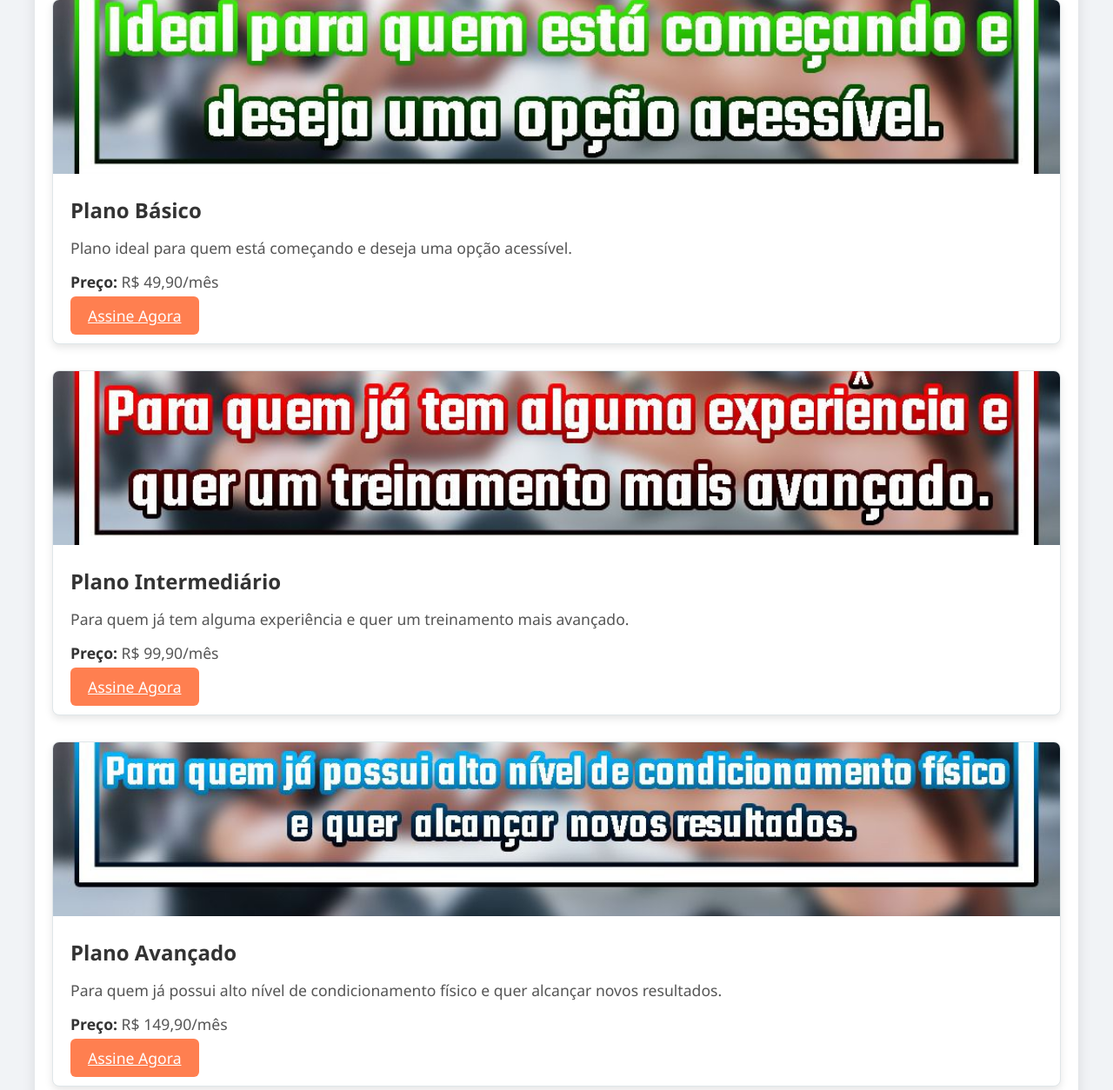
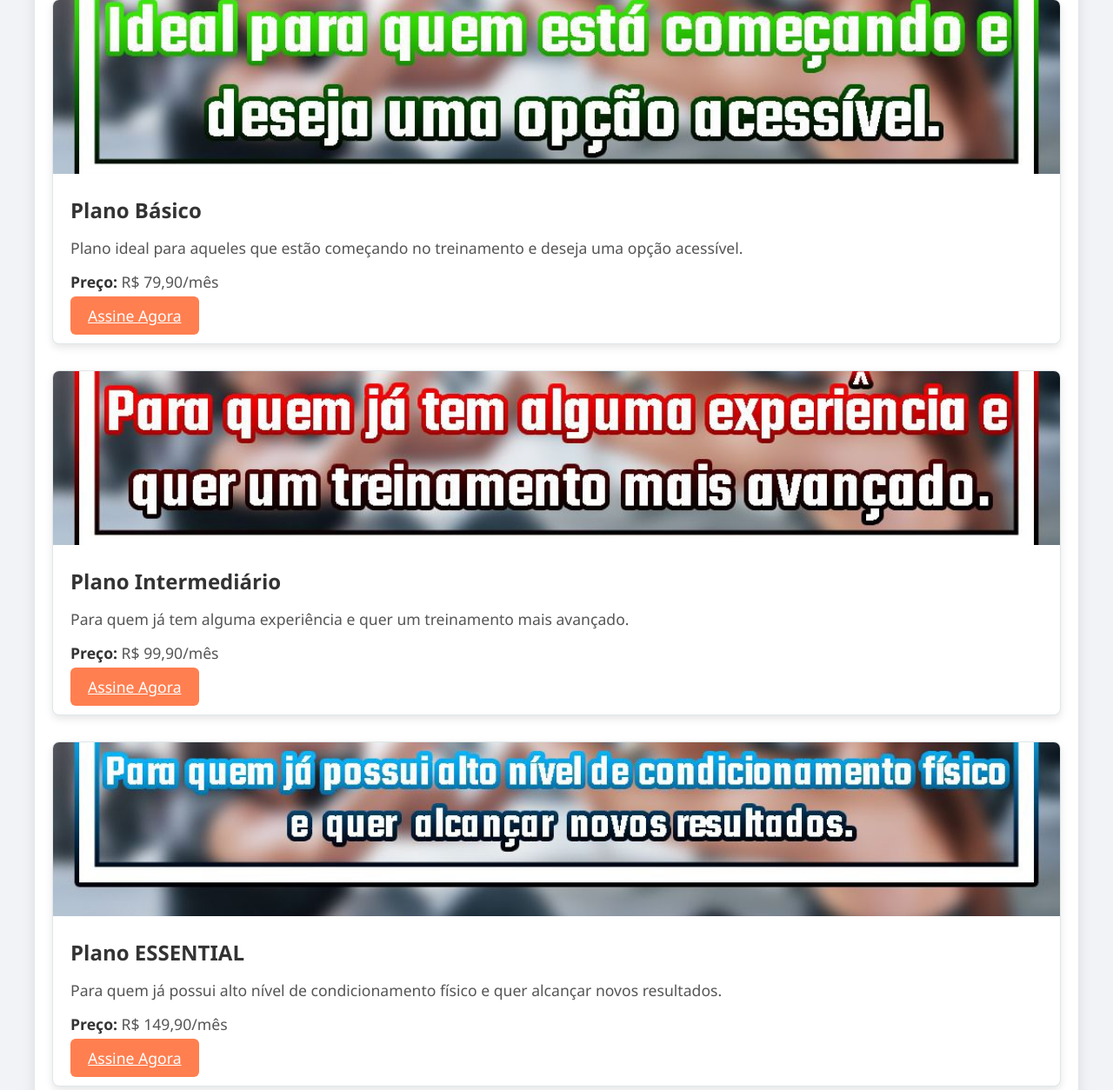
Before and after one commit to buziodev/SkyHardGym, a Django app: page /plano/ in a window 1280 px wide. Shown: the part 286-1540 px from the top of the page at 87% size. Run offline with Django 4.2, Linux system fonts and the light colour scheme.

Commit message:
Update: Correção textos

```diff
--- a/academia/site_academia/templates/site_academia/home.html
+++ b/academia/site_academia/templates/site_academia/home.html
@@ -2,12 +2,12 @@
 
 {% load static %}
 
-{% block title %}Home - Minha Academia{% endblock %}
+{% block title %}Home - SKYHARD GYM!{% endblock %}
 
 {% block content %}
 <section id="home">
-    <h1>Bem-vindo à Minha Academia!</h1>
-    <p>Transforme seu corpo, mente e saúde com nossos treinos especializados.</p>
+    <h1>Bem-vindo à SKYHARD GYM!</h1>
+    <p>Transforme seu corpo, domine sua mente e mantendo a essência.</p>
 
     <img src="{% static 'images/treino1.png' %}" alt="Treino especializado" width="600">
     <a href="{% url 'sobre' %}" class="saiba-mais">Saiba mais sobre nós</a>
--- a/academia/site_academia/templates/site_academia/plano.html
+++ b/academia/site_academia/templates/site_academia/plano.html
@@ -1,6 +1,6 @@
 {% extends 'site_academia/base.html' %}
 {% load static %}
-{% block title %}Nossos planos - Minha Academia{% endblock %}
+{% block title %}Nossos planos - SKYHARD GYM!{% endblock %}
 
 {% block content %}
 <div class="container mt-5">
@@ -13,8 +13,8 @@
 
                 <div class="card-body">
                     <h5 class="card-title">Plano Básico</h5>
-                    <p class="card-text">Plano ideal para quem está começando e deseja uma opção acessível.</p>
-                    <p class="card-text"><strong>Preço:</strong> R$ 49,90/mês</p>
+                    <p class="card-text">Plano ideal para aqueles que estão começando no treinamento e deseja uma opção acessível.</p>
+                    <p class="card-text"><strong>Preço:</strong> R$ 79,90/mês</p>
                     <a href="#" class="btn btn-primary">Assine Agora</a>
                 </div>
             </div>
@@ -36,7 +36,7 @@
             <div class="card mb-4">
                 <img src="{% static 'images/avançado.jpeg' %}" class="card-img-top" alt="Plano Avançado">
                 <div class="card-body">
-                    <h5 class="card-title">Plano Avançado</h5>
+                    <h5 class="card-title">Plano ESSENTIAL</h5>
                     <p class="card-text">Para quem já possui alto nível de condicionamento físico e quer alcançar novos resultados.</p>
                     <p class="card-text"><strong>Preço:</strong> R$ 149,90/mês</p>
                     <a href="#" class="btn btn-primary">Assine Agora</a>
--- a/academia/site_academia/templates/site_academia/sobre.html
+++ b/academia/site_academia/templates/site_academia/sobre.html
@@ -1,10 +1,10 @@
 {% extends 'site_academia/base.html' %}
 
-{% block title %}Sobre - Minha Academia{% endblock %}
+{% block title %}Sobre - SKYHARD GYM!{% endblock %}
 
 {% block content %}
 <h1>Sobre Nós</h1>
-<p>Somos uma academia comprometida com a saúde e o bem-estar dos nossos clientes. Nossa missão é proporcionar um ambiente acolhedor e motivador, onde todos podem alcançar seus objetivos de forma saudável e eficiente.
+<p>Somos uma academia DIFERENCIADA mantendo a essência do bodybuilding, em conjunto com um treino otimizado e de qualidade. Nossa missão é proporcionar um ambiente acolhedor e motivador, onde todos podem alcançar seus objetivos de forma saudável e eficiente.
 
     Acreditamos que cada pessoa tem seu próprio ritmo e, por isso, oferecemos planos personalizados que atendem a diferentes necessidades e níveis de condicionamento físico. Nossos treinadores são altamente capacitados e estão sempre prontos para oferecer o suporte necessário, ajudando você a superar seus limites e conquistar os resultados desejados.
 
```
Also changed, not shown: README.MD.
